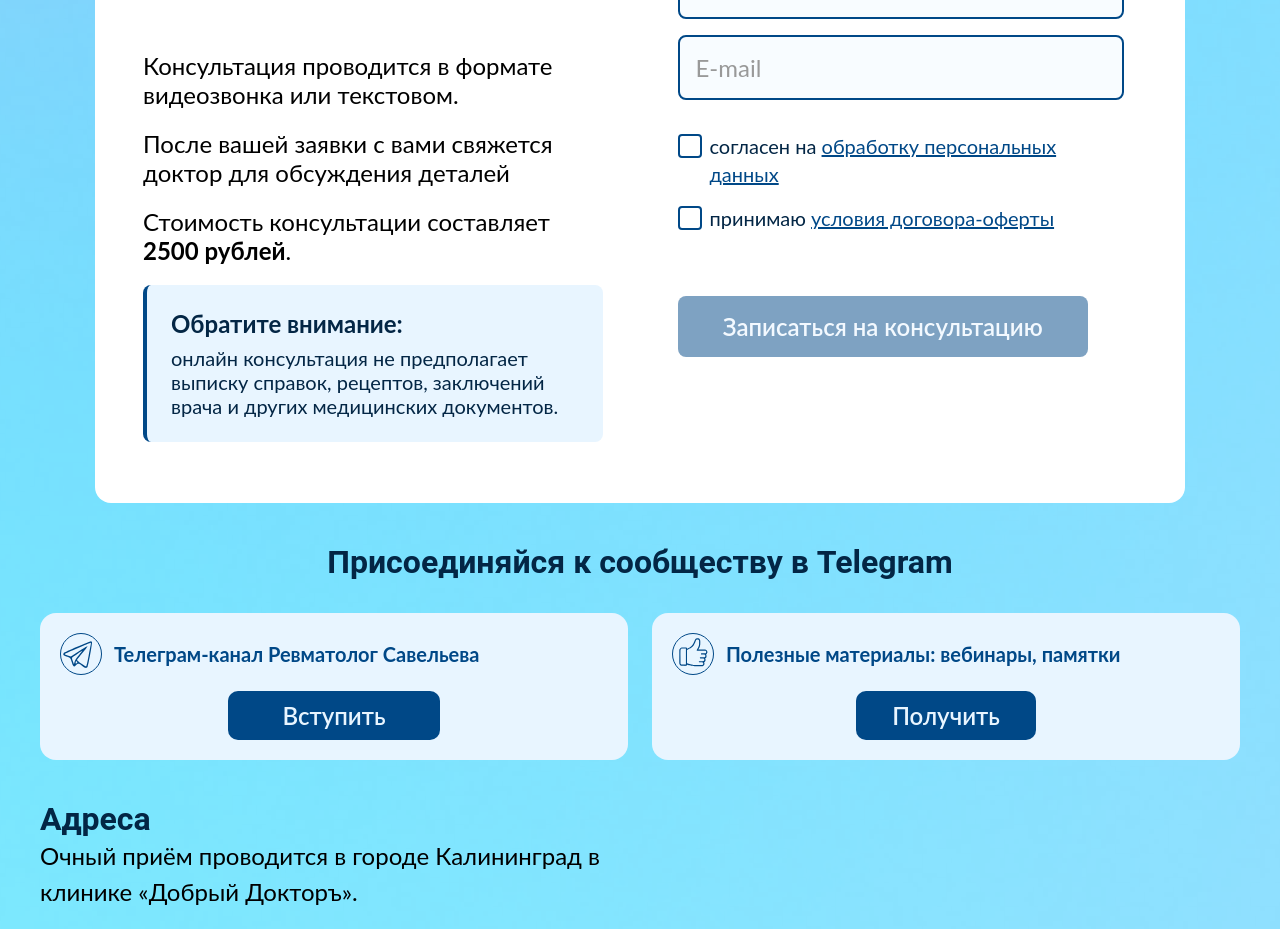
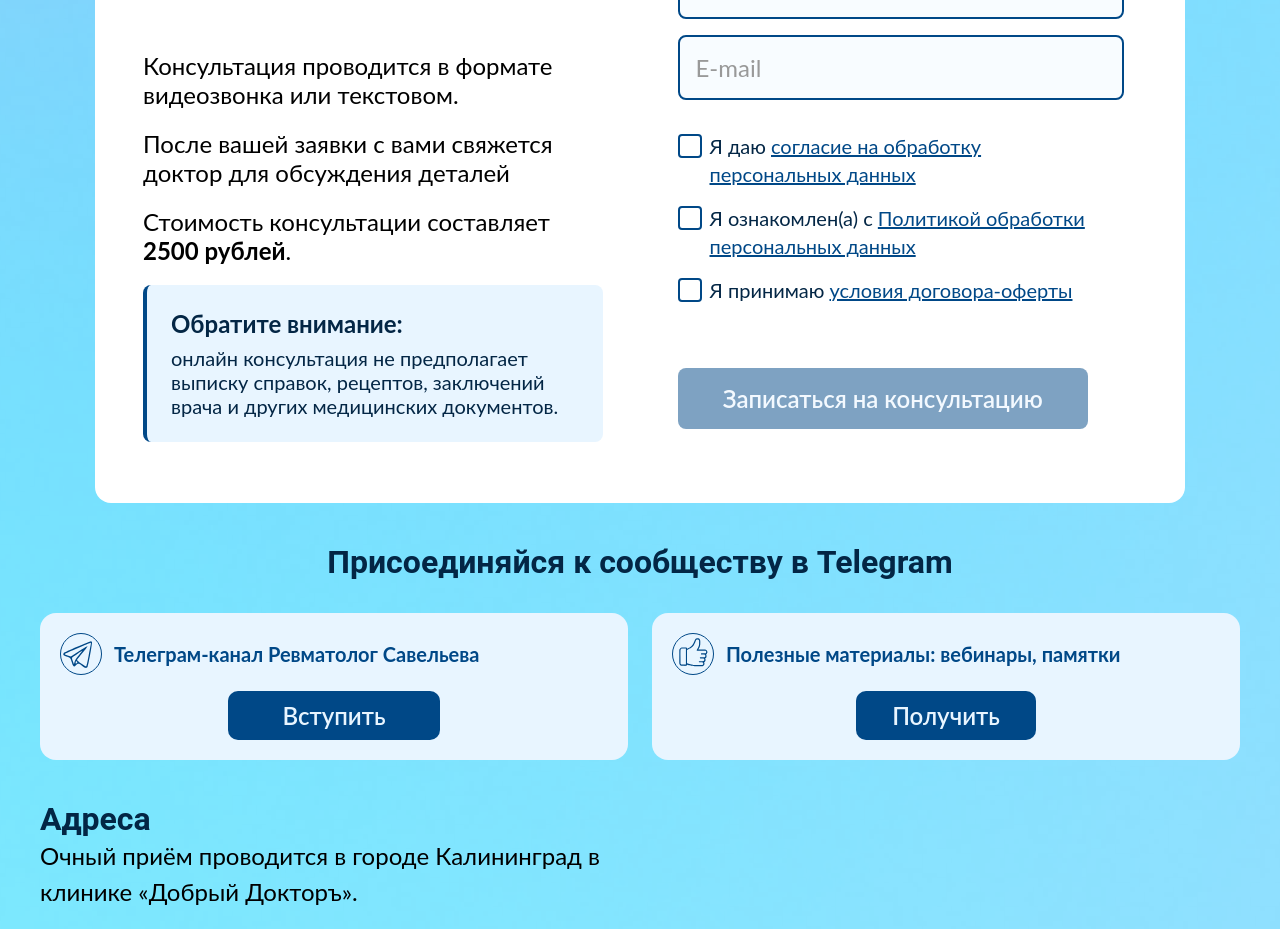
Before and after one commit to Nadya-Semyonova/doctorSavelieva, a React (Vite) app: page / in a window 1280 px wide. Shown: the part 2860-3789 px from the top of the page. Built offline with nearby package versions, Linux system fonts and the light colour scheme.

Commit message:
fix: appointment

```diff
--- a/src/app/App.tsx
+++ b/src/app/App.tsx
@@ -15,7 +15,7 @@ function App() {
           <Route path="/" element={<HomePage />} />
           <Route path="/privacy-policy" element={<PrivacyPolicy />} />
           <Route path="/offer-agreement" element={<OfferAgreement />} />
-          <Route path="/consent" element={<ConsentForDataProcessing />} />
+          <Route path="/consent-personal-data" element={<ConsentForDataProcessing />} />
           <Route path="/school" element={<SchoolPage />} />
         </Routes>
       </MainLayout>
--- a/src/sections/Appointment/Appointment.tsx
+++ b/src/sections/Appointment/Appointment.tsx
@@ -9,8 +9,9 @@ const Appointment = () => {
   const [fullName, setFullName] = useState("");
   const [phone, setPhone] = useState("");
   const [email, setEmail] = useState("");
-  const [consentPersonal, setConsentPersonal] = useState(false);
-  const [consentOffer, setConsentOffer] = useState(false);
+  const [consentData, setConsentData] = useState(false); // ← согласие на обработку ПДн
+  const [consentPolicy, setConsentPolicy] = useState(false); // ← ознакомление с Политикой
+  const [consentOffer, setConsentOffer] = useState(false); // ← принятие Оферты
   const [isSubmitting, setIsSubmitting] = useState(false);
   const [isModalOpen, setIsModalOpen] = useState(false);
   const [errors, setErrors] = useState({
@@ -103,7 +104,14 @@ const Appointment = () => {
     const isPhoneValid = validatePhone(phone);
     const isEmailValid = validateEmail(email);
 
-    return isFullNameValid && isPhoneValid && isEmailValid && consentPersonal && consentOffer;
+    return (
+      isFullNameValid &&
+      isPhoneValid &&
+      isEmailValid &&
+      consentData && // ← отдельное согласие на обработку ПДн
+      consentPolicy && // ← ознакомление с Политикой
+      consentOffer
+    ); // ← принятие Оферты
   };
 
   const isFormValid = () => {
@@ -119,7 +127,8 @@ const Appointment = () => {
       isEmailFilled &&
       isEmailFormatValid &&
       hasNoErrors &&
-      consentPersonal &&
+      consentData && // ← обновлено
+      consentPolicy && // ← обновлено
       consentOffer
     );
   };
@@ -132,18 +141,20 @@ const Appointment = () => {
     setIsSubmitting(true);
 
     try {
+      // Здесь ваш код отправки данных на бэкенд (Telegram + Google Sheets)
+
       // Очистка формы
       setFullName("");
       setPhone("");
       setEmail("");
-      setConsentPersonal(false);
+      setConsentData(false);
+      setConsentPolicy(false);
       setConsentOffer(false);
       setErrors({ fullName: "", phone: "", email: "" });
 
-      // Показать модальное окно
       setIsModalOpen(true);
     } catch (error) {
-      console.error("Error sending email:", error);
+      console.error("Error:", error);
       alert("Произошла ошибка при отправке заявки. Пожалуйста, попробуйте позже.");
     } finally {
       setIsSubmitting(false);
@@ -214,25 +225,36 @@ const Appointment = () => {
             />
 
             <div className={styles.checkboxes}>
+              {/* НОВЫЙ: Отдельный чек-бокс для согласия на обработку ПДн */}
               <Checkbox
-                checked={consentPersonal}
-                onChange={setConsentPersonal}
-                labelText="согласен на"
-                linkText="обработку персональных данных"
+                checked={consentData}
+                onChange={setConsentData}
+                labelText="Я даю "
+                linkText="согласие на обработку персональных данных"
+                linkHref="/consent-personal-data"
+              />
+
+              {/* НОВЫЙ: Отдельный чек-бокс для ознакомления с Политикой */}
+              <Checkbox
+                checked={consentPolicy}
+                onChange={setConsentPolicy}
+                labelText="Я ознакомлен(а) с "
+                linkText="Политикой обработки персональных данных"
                 linkHref="/privacy-policy"
               />
 
+              {/* Существующий: принятие Оферты */}
               <Checkbox
                 checked={consentOffer}
                 onChange={setConsentOffer}
-                labelText="принимаю"
+                labelText="Я принимаю "
                 linkText="условия договора-оферты"
                 linkHref="/offer-agreement"
               />
             </div>
 
             <ButtonDefault
-              name="Записаться на консультацию"
+              name={isSubmitting ? "Отправка..." : "Записаться на консультацию"}
               handleClick={handleSubmit}
               type="button"
               status={!isSubmitting && isFormValid()}
```
